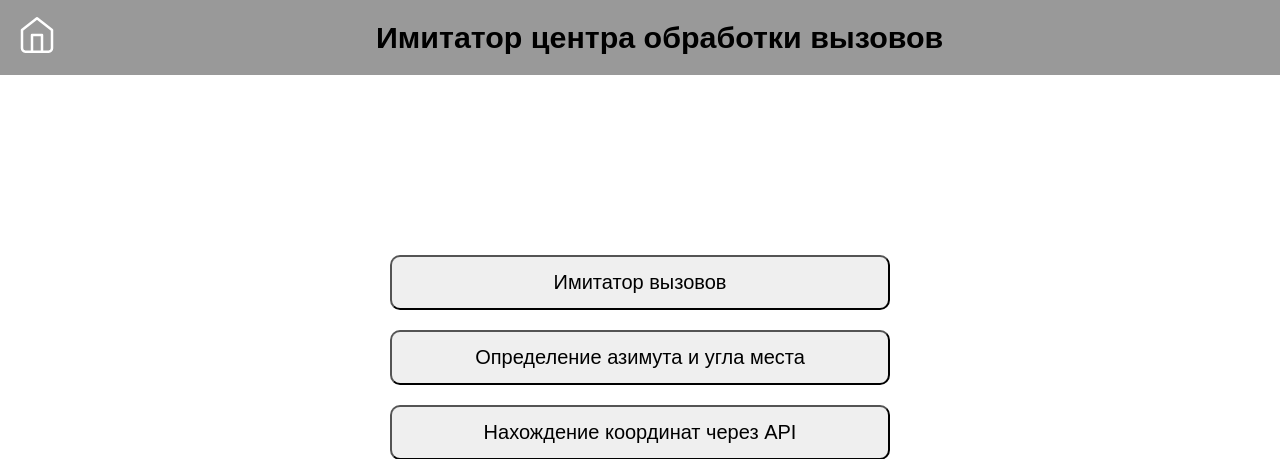
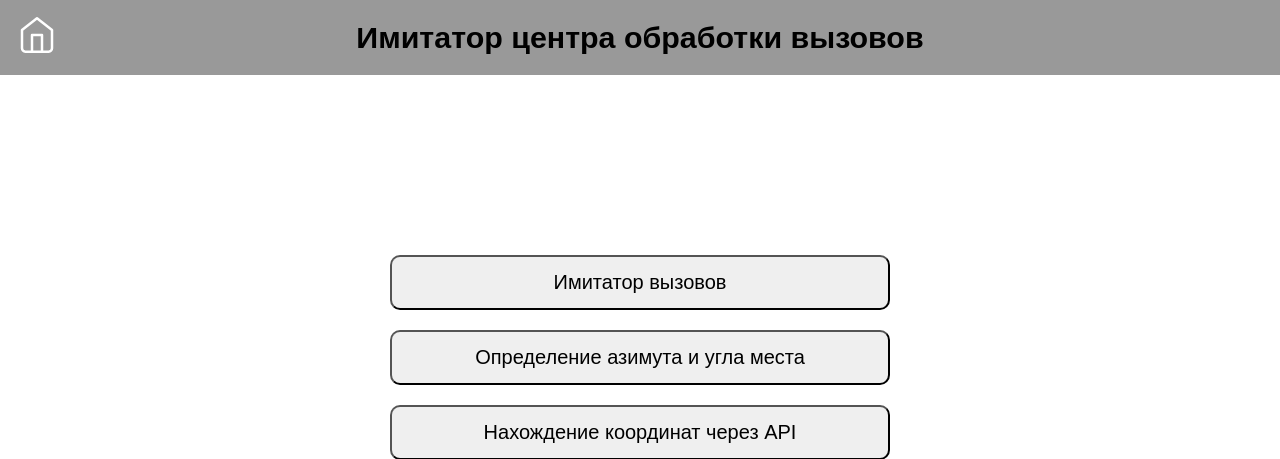
Before and after one commit to Aleksandrskm/RSS-SURR, a Flask app: page / in a window 1280 px wide. Shown: the top 459 px of the page. Run offline with Flask 3, Linux system fonts and the light colour scheme.

Commit message:
редактирование header

```diff
--- a/website/static/css/style.css
+++ b/website/static/css/style.css
@@ -324,12 +324,13 @@ img {
 
 
 header {
+    grid-template-columns: 1fr 43rem 1fr;
     white-space: nowrap;
     background-color: #999999;
     height: 75px;
     width: 100%;
     display: grid;
-    grid-template-columns: 1fr 33rem 1fr;
+
 }
 
 h1 {
```
